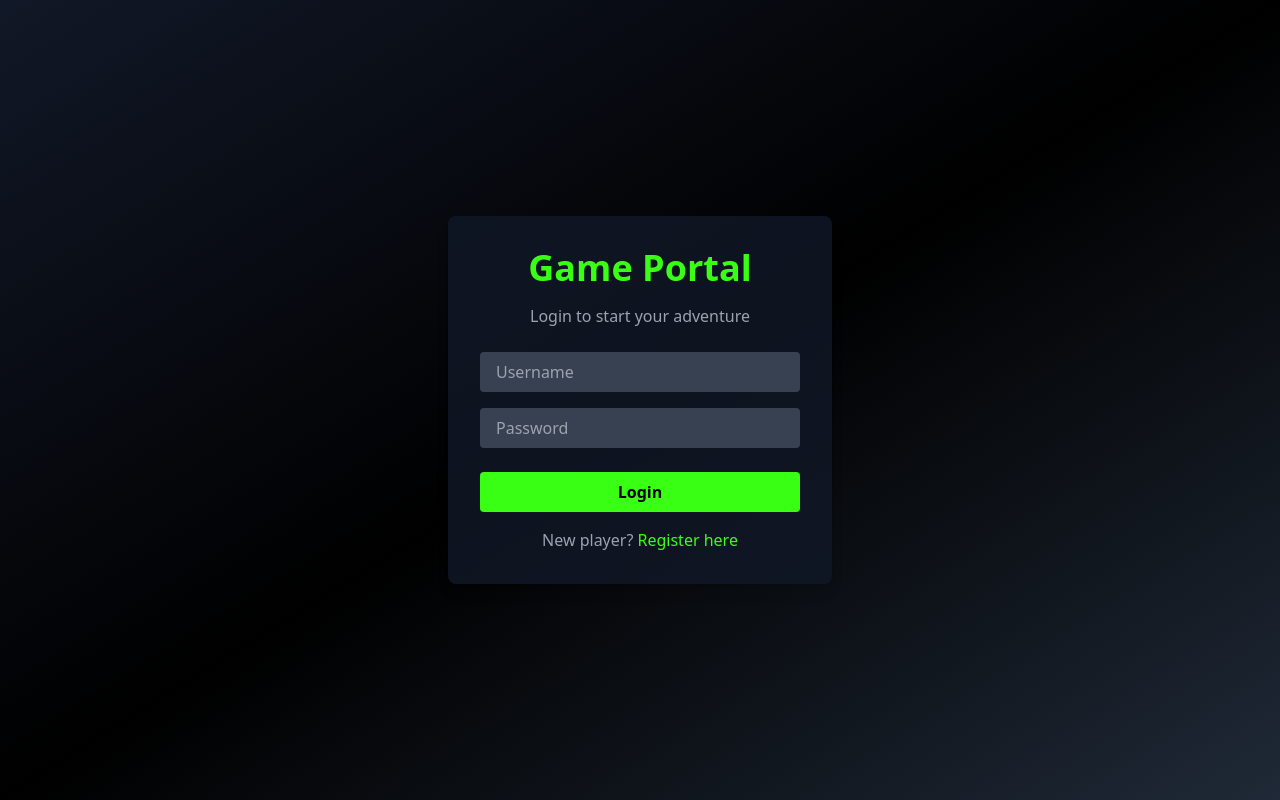
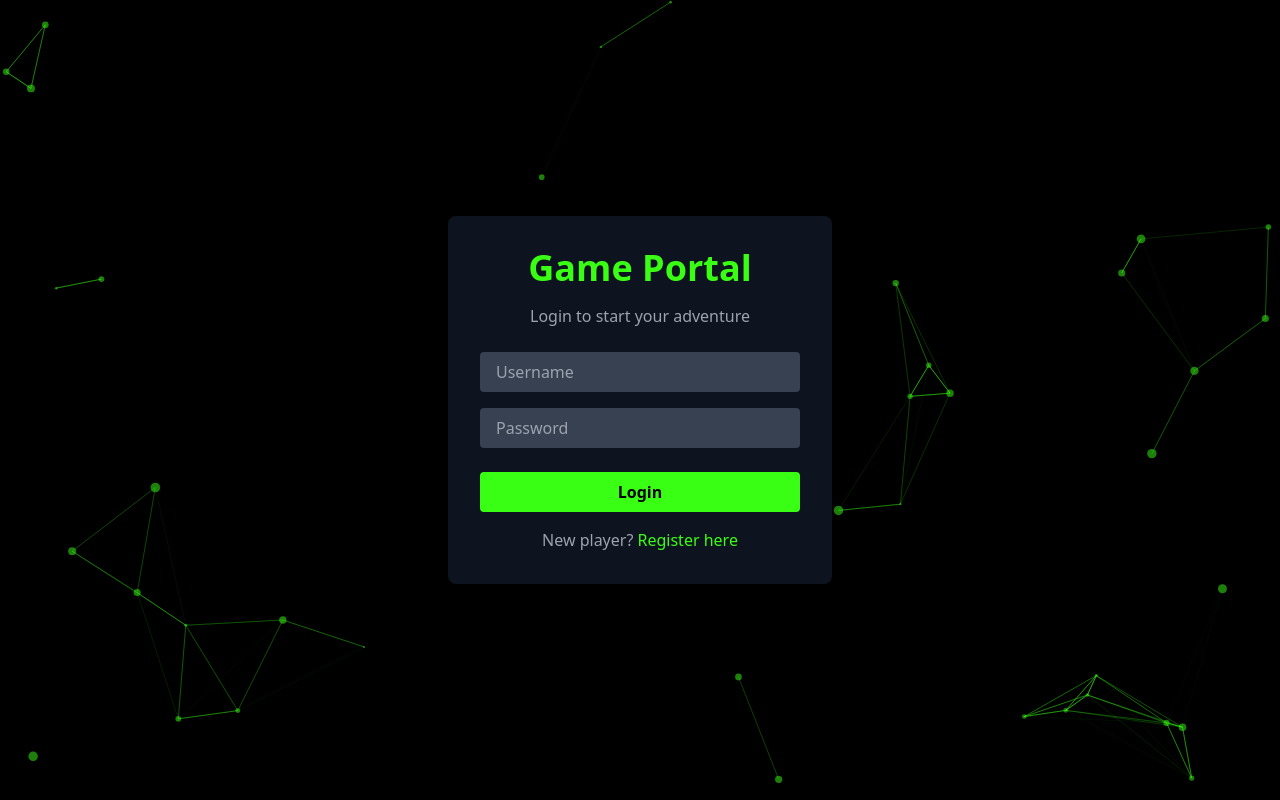
Before and after one commit to tiyoigusty/nagarubi-test, a React (Vite) app: page /login in a window 1280 px wide. Built offline with nearby package versions, Linux system fonts and the light colour scheme.

Commit message:
add react particles

```diff
--- a/package.json
+++ b/package.json
@@ -13,6 +13,9 @@
   "dependencies": {
     "@radix-ui/react-dialog": "^1.1.2",
     "@radix-ui/react-slot": "^1.1.0",
+    "@tsparticles/engine": "^3.5.0",
+    "@tsparticles/react": "^3.0.0",
+    "@tsparticles/slim": "^3.5.0",
     "class-variance-authority": "^0.7.0",
     "clsx": "^2.1.1",
     "lucide-react": "^0.456.0",
--- a/src/components/featured-video.tsx
+++ b/src/components/featured-video.tsx
@@ -1,6 +1,6 @@
 export function FeaturedVideo() {
   return (
-    <div className="bg-gray-800 p-4 rounded-lg shadow-md text-white">
+    <div className="bg-gray-800 bg-opacity-60 p-4 rounded-lg shadow-md text-white">
       <h3 className="font-bold mb-4">Featured Video</h3>
       <div className="rounded-lg overflow-hidden w-full">
         <iframe
--- a/src/components/mode-selector.tsx
+++ b/src/components/mode-selector.tsx
@@ -6,7 +6,7 @@ import { IoInfiniteSharp } from "react-icons/io5";
 
 export function ModeSelector() {
   return (
-    <div className="bg-gray-800 p-4 rounded-lg shadow-md text-white">
+    <div className="bg-gray-800 bg-opacity-60 p-4 rounded-lg shadow-md text-white">
       <h3 className="font-bold mb-4">Modes</h3>
       <div className="grid grid-cols-4 gap-2">
         <button className="bg-gray-700 p-2 rounded flex flex-col items-center font-bold hover:shadow-md hover:shadow-neon hover:bg-gray-500">
--- /dev/null
+++ b/src/components/particles-background.tsx
@@ -0,0 +1,75 @@
+// src/components/ParticleBackground.tsx
+import { useCallback, useEffect, useState } from "react";
+import Particles, { initParticlesEngine } from "@tsparticles/react";
+import type { Container, Engine } from "@tsparticles/engine";
+import { loadSlim } from "@tsparticles/slim"; // Menggunakan loadSlim
+
+const ParticleBackground = () => {
+  const [init, setInit] = useState(false);
+
+  useEffect(() => {
+    initParticlesEngine(async (engine: Engine) => {
+      await loadSlim(engine); // Memuat paket tsParticles slim
+    }).then(() => {
+      setInit(true); // Particles siap, setInit jadi true
+    });
+  }, []);
+
+  const particlesLoaded = useCallback(async (container?: Container) => {
+    console.log("Particles loaded", container);
+  }, []);
+
+  return (
+    init && (
+      <Particles
+        id="tsparticles"
+        particlesLoaded={particlesLoaded}
+        options={{
+          background: {
+            color: { value: "#000000" },
+          },
+          fpsLimit: 120,
+          interactivity: {
+            events: {
+              onClick: { enable: true, mode: "push" },
+              onHover: { enable: true, mode: "repulse" },
+              resize: { enable: true },
+            },
+            modes: {
+              push: { quantity: 4 },
+              repulse: { distance: 200, duration: 0.4 },
+            },
+          },
+          particles: {
+            color: { value: "#39FF14" },
+            links: {
+              color: "#39FF14",
+              distance: 150,
+              enable: true,
+              opacity: 0.5,
+              width: 1,
+            },
+            move: {
+              direction: "none",
+              enable: true,
+              outModes: { default: "bounce" },
+              random: false,
+              speed: 6,
+              straight: false,
+            },
+            number: {
+              density: { enable: true },
+              value: 80,
+            },
+            opacity: { value: 0.5 },
+            shape: { type: "circle" },
+            size: { value: { min: 1, max: 5 } },
+          },
+          detectRetina: true,
+        }}
+      />
+    )
+  );
+};
+
+export default ParticleBackground;
--- a/src/components/party-section.tsx
+++ b/src/components/party-section.tsx
@@ -3,7 +3,7 @@ import { MyButton } from "./button";
 
 export function PartySection() {
   return (
-    <div className="bg-gray-800 px-4 py-8 rounded-lg shadow-md text-white">
+    <div className="bg-gray-800 bg-opacity-60 px-4 py-8 rounded-lg shadow-md text-white">
       <h3 className="font-bold mb-2 flex items-center justify-center gap-3 text-xl">
         <FaPeopleLine className="text-4xl" />
         PARTY
--- a/src/components/user-profile.tsx
+++ b/src/components/user-profile.tsx
@@ -10,7 +10,7 @@ import { IoDiamond } from "react-icons/io5";
 
 export function UserProfile() {
   return (
-    <div className="bg-gray-900 p-6 rounded-2xl shadow-md shadow-neon w-full text-white relative">
+    <div className="bg-gray-900 bg-opacity-60 p-6 rounded-2xl shadow-md shadow-neon w-full text-white relative">
       <div className="flex items-center justify-between mb-4">
         <h2 className="text-lg font-bold">SuperMario</h2>
         <button className="text-gray-400 hover:text-red-500">
--- a/src/pages/dashboard-page.tsx
+++ b/src/pages/dashboard-page.tsx
@@ -1,3 +1,5 @@
+// src/pages/Dashboard.tsx
+import ParticleBackground from "@/components/particles-background";
 import { TypeAnimation } from "react-type-animation";
 import { MyButton } from "../components/button";
 import { FeaturedVideo } from "../components/featured-video";
@@ -9,8 +11,11 @@ import { UserProfile } from "../components/user-profile";
 
 function Dashboard() {
   return (
-    <div className="min-h-screen bg-gradient-to-br from-gray-900 to-black p-4 text-white">
-      <div className="grid gap-4 grid-cols-1 md:grid-cols-4 lg:grid-cols-5">
+    <div className="min-h-screen bg-gradient-to-br from-gray-900 to-black text-white relative p-3">
+      {/* Particle background */}
+      <ParticleBackground />
+
+      <div className="grid gap-4 grid-cols-1 md:grid-cols-4 lg:grid-cols-5 z-10 relative">
         <div className="space-y-4">
           <UserProfile />
           <PartySection />
@@ -20,7 +25,7 @@ function Dashboard() {
           </button>
         </div>
 
-        <div className="col-span-1 md:col-span-2 lg:col-span-3 bg-gray-800 rounded-lg p-4">
+        <div className="col-span-1 md:col-span-2 lg:col-span-3 bg-gray-800 bg-opacity-30 rounded-lg p-4">
           <ListItem />
         </div>
 
@@ -33,7 +38,7 @@ function Dashboard() {
         </div>
       </div>
 
-      <div className="mt-2 flex justify-center">
+      <div className="mt-2 flex justify-center z-10 relative">
         <TypeAnimation
           sequence={["Design By TiyoIgusty", 1000, "", 1000]}
           wrapper="span"
--- a/src/pages/login-page.tsx
+++ b/src/pages/login-page.tsx
@@ -1,3 +1,5 @@
+// src/pages/Login.tsx
+import ParticleBackground from "@/components/particles-background";
 import { useState } from "react";
 import { useNavigate } from "react-router-dom";
 
@@ -28,10 +30,15 @@ function Login() {
       alert("Invalid username or password");
     }
   };
+
   return (
     <>
-      <div className="min-h-screen bg-gradient-to-br from-gray-900 via-black to-gray-800 flex items-center justify-center">
-        <div className="bg-gray-900 bg-opacity-80 rounded-lg shadow-lg p-8 max-w-sm w-full text-center">
+      <div className="min-h-screen bg-gradient-to-br from-gray-900 via-black to-gray-800 flex items-center justify-center relative">
+        {/* Particle background */}
+        <ParticleBackground />
+
+        {/* Konten login di atas particles */}
+        <div className="bg-gray-900 bg-opacity-80 rounded-lg shadow-lg p-8 max-w-sm w-full text-center z-10 relative">
           <h1 className="text-4xl font-bold text-neon mb-4">Game Portal</h1>
           <p className="text-gray-400 mb-6">Login to start your adventure</p>
 
--- a/src/pages/register-page.tsx
+++ b/src/pages/register-page.tsx
@@ -1,3 +1,4 @@
+import ParticleBackground from "@/components/particles-background";
 import { useState } from "react";
 import { useNavigate } from "react-router-dom";
 
@@ -35,7 +36,9 @@ function Register() {
 
   return (
     <div className="min-h-screen bg-gradient-to-br from-gray-900 via-black to-gray-800 flex items-center justify-center">
-      <div className="bg-gray-900 bg-opacity-80 rounded-lg shadow-lg p-8 max-w-md w-full text-center">
+      <ParticleBackground />
+
+      <div className="bg-gray-900 bg-opacity-80 rounded-lg shadow-lg p-8 max-w-md w-full text-center z-10">
         <h1 className="text-4xl font-bold text-neon mb-4">Join the Game</h1>
         <p className="text-gray-400 mb-6">
           Create an account to start your adventure
```
Also changed, not shown: 1 other file (tests, documents, lock files or other folders).
